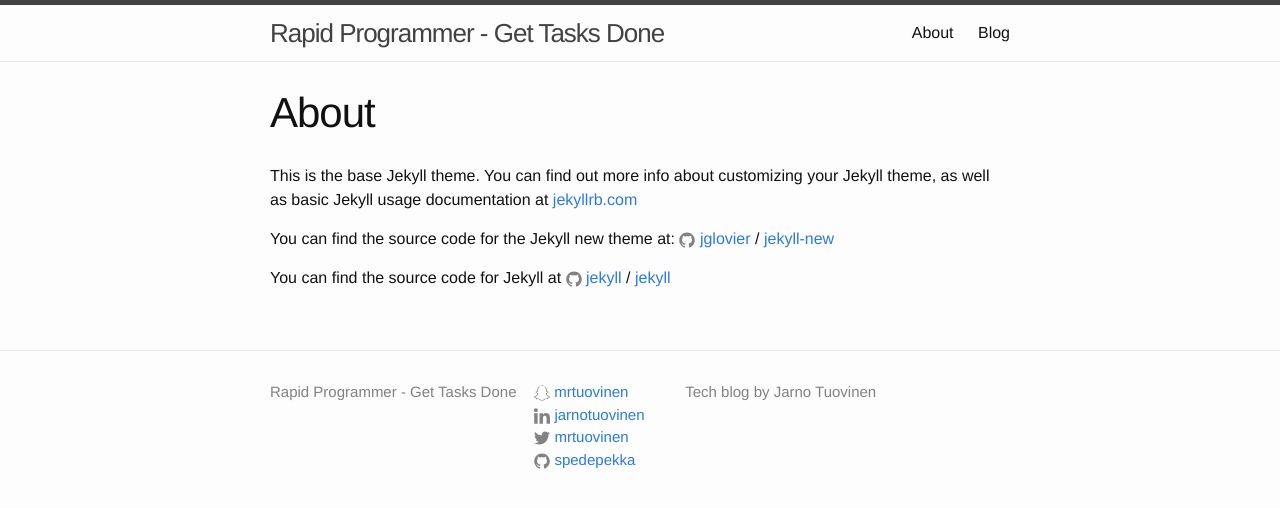
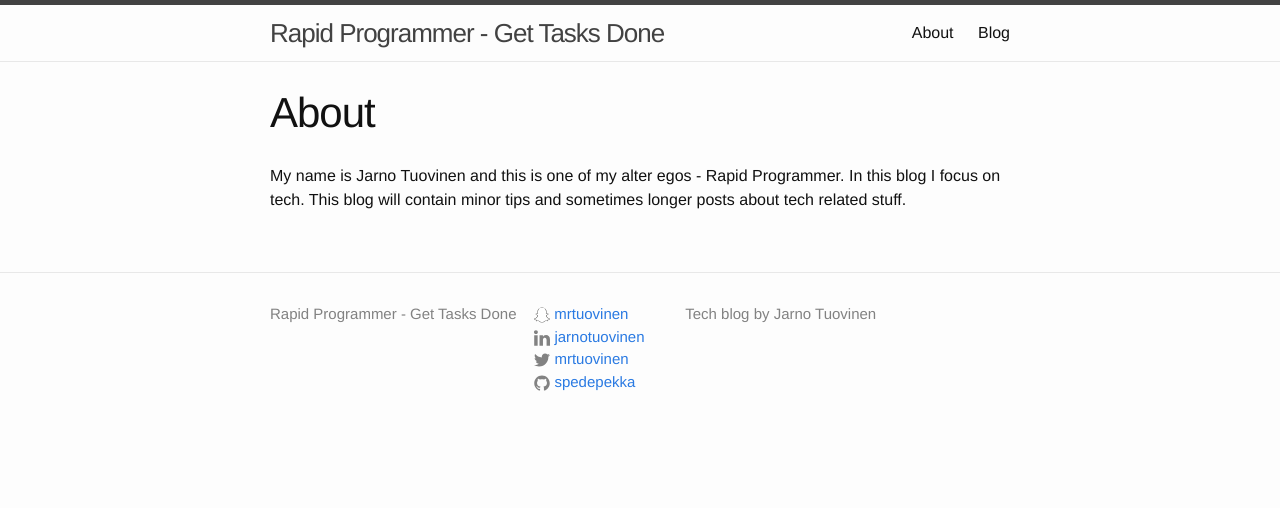
Before and after one commit to spedepekka/rapidprogrammer, a Jekyll site: the page built from about.md, in a window 1280 px wide. Shown: the top 508 px of the page. Built offline with Jekyll 4.4.1, drawn with Linux system fonts in a browser that asks for light colours.

Commit message:
Minor tweaks
Use Markdown instead of html.

```diff
--- a/_includes/header.html
+++ b/_includes/header.html
@@ -15,7 +15,7 @@
 
       <div class="trigger">
         {% for my_page in site.pages %}
-          {% if my_page.title %}
+          {% if my_page.title and my_page.in_headers %}
           <a class="page-link" href="{{ my_page.url | prepend: site.baseurl }}">{{ my_page.title }}</a>
           {% endif %}
         {% endfor %}
--- a/about.md
+++ b/about.md
@@ -2,14 +2,7 @@
 layout: page
 title: About
 permalink: /about/
+in_headers: true
 ---
 
-This is the base Jekyll theme. You can find out more info about customizing your Jekyll theme, as well as basic Jekyll usage documentation at [jekyllrb.com](http://jekyllrb.com/)
-
-You can find the source code for the Jekyll new theme at:
-{% include icon-github.html username="jglovier" %} /
-[jekyll-new](https://github.com/jglovier/jekyll-new)
-
-You can find the source code for Jekyll at
-{% include icon-github.html username="jekyll" %} /
-[jekyll](https://github.com/jekyll/jekyll)
+My name is Jarno Tuovinen and this is one of my alter egos - Rapid Programmer. In this blog I focus on tech. This blog will contain minor tips and sometimes longer posts about tech related stuff.
```
Also changed, not shown: blog.md (+1 -0 lines), index.html (deleted, +0 -13 lines), index.md (added, +8 -0 lines), indexold.html (deleted, +0 -53 lines).
